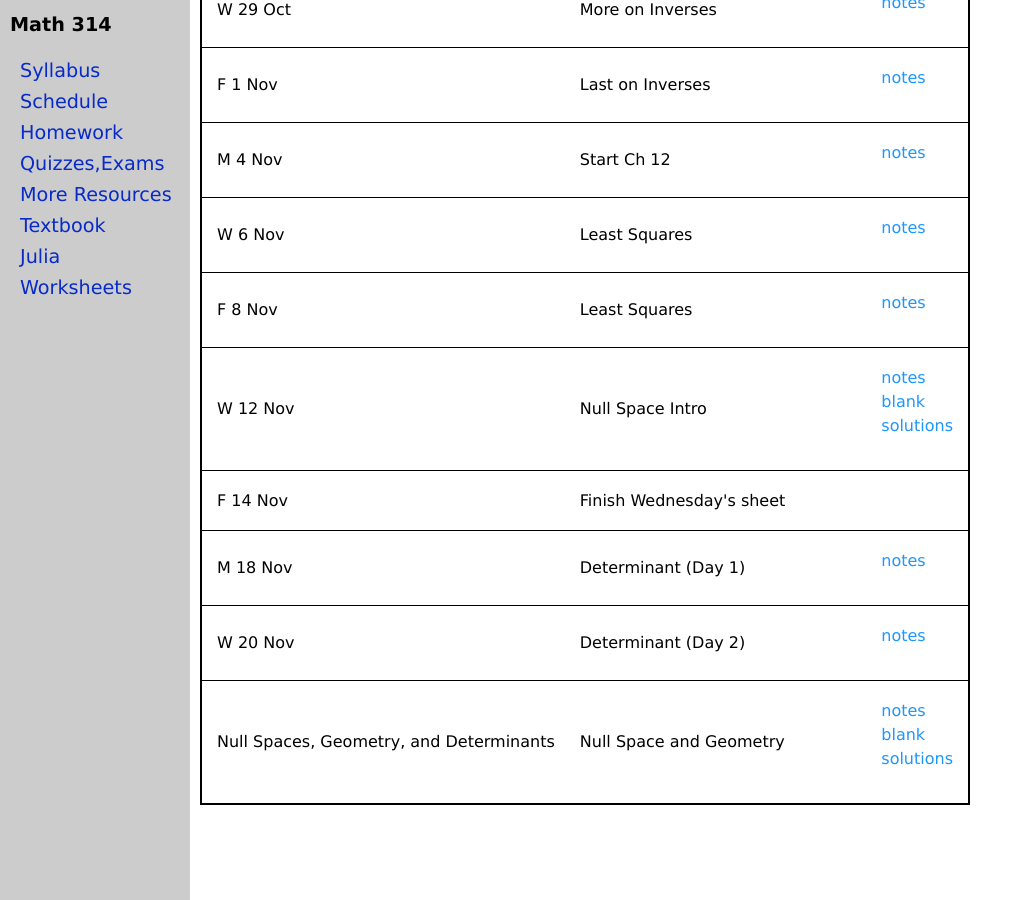
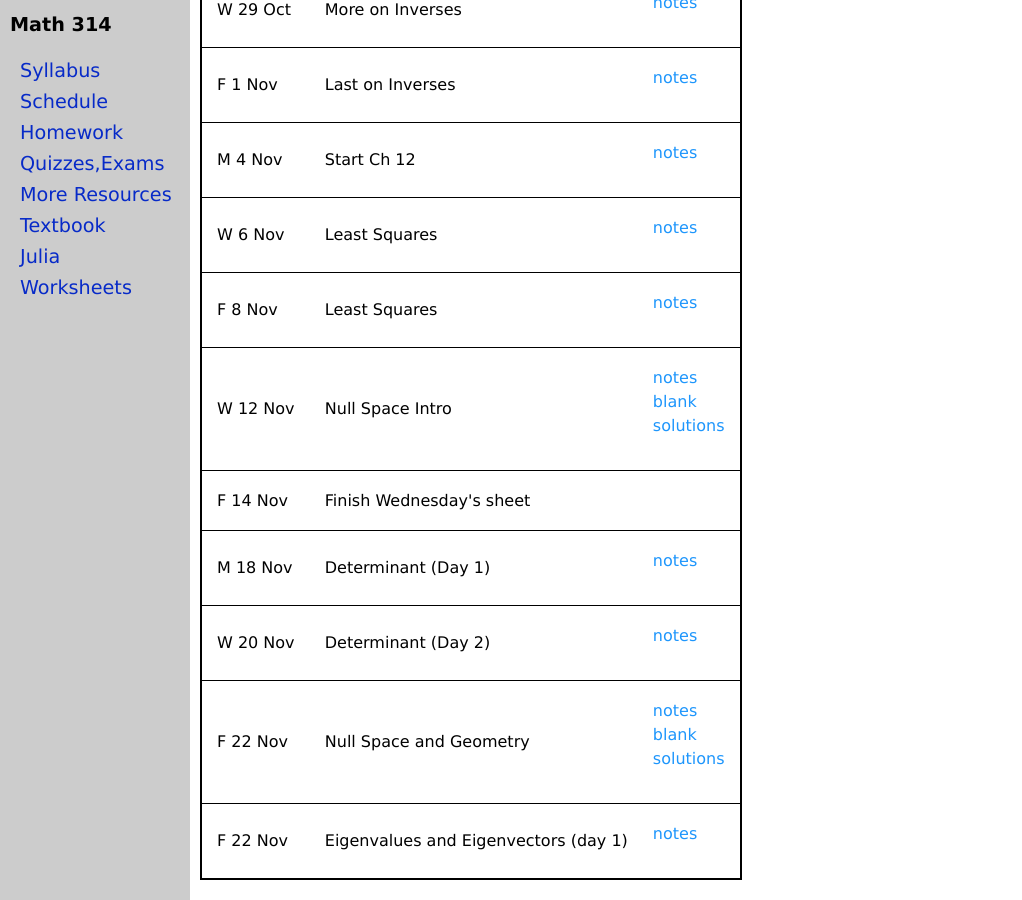
Before and after one commit to jrfaudree/LA, a Jekyll site: the page built from worksheets.md, in a window 1280 px wide and 900 px high, scrolled down 2322 px. Shown: the whole window, without its empty margins (0-1022 px from the left). Built offline with Jekyll 4.4.1, drawn with Linux system fonts in a browser that asks for light colours.

Commit message:
Update worksheets.yml

```diff
--- a/_data/worksheets.yml
+++ b/_data/worksheets.yml
@@ -116,8 +116,11 @@ worksheets:
 - date: W 20 Nov
   name: Determinant (Day 2)
   notes: Det-n-by-n-case.pdf
-- date: Null Spaces, Geometry, and Determinants
+- date: F 22 Nov
   name: Null Space and Geometry
   blank: M314_Null_Space_and_Geometry.pdf
   solutions: M314_Null_Space_and_Geometry-s.pdf
   notes: Summary-Null-Geo-worksheet.pdf
+- date: F 22 Nov
+  name: Eigenvalues and Eigenvectors (day 1)
+  notes: E-values-day1.pdf
```
